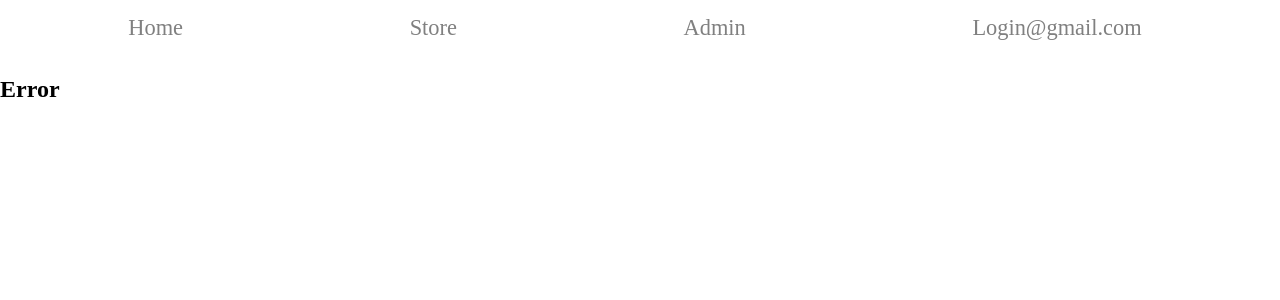
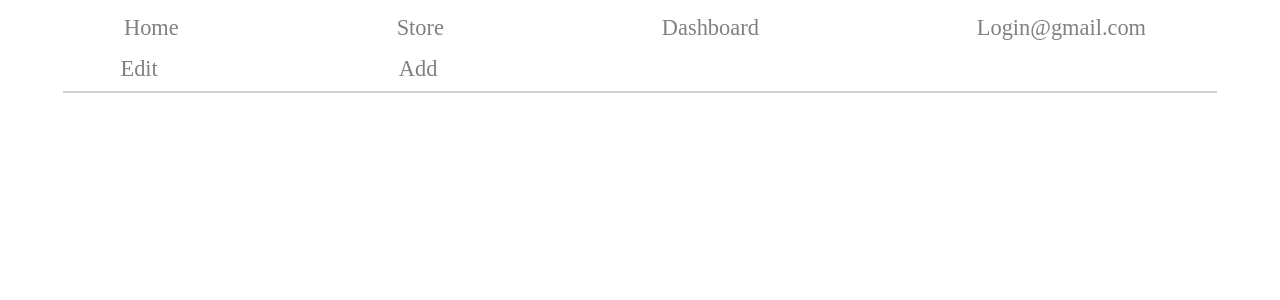
Before and after one commit to smcampbell1234/aws-store-runes, a React (Create React App) app: page /dashboard in a window 1280 px wide. Shown: the top 300 px of the page. Built offline with nearby package versions, Linux system fonts and the light colour scheme.

Commit message:
nested routing

```diff
--- a/src/App.js
+++ b/src/App.js
@@ -2,7 +2,17 @@ import {useState} from 'react';
 import {BrowserRouter, Routes, Route, useNavigate} from "react-router-dom";
 import './style/App.css';
 import Navbar from './components/Navbar';
-import { Error, Home, Login, Products,ProductDetails,Cart,Admin} from './pages';
+import {
+  Error,
+  Home,
+  Login,
+  Products,
+  ProductDetails,
+  Cart,
+  Dashboard,
+  EditItem,
+  AddItem
+  } from './pages';
 
 function App() {
   const [cart,setCart] = useState({});
@@ -35,7 +45,10 @@ function App() {
                       />}
         />
         <Route path="/cart" element={<Cart cart={cart} removeItem={removeItem} clearCart={clearCart} />} />
-        <Route path="/admin" element={<Admin />} />
+        <Route path="dashboard" element={<Dashboard />}>
+          <Route path="add" element={<AddItem />} />
+          <Route path="edit" element={<EditItem />} />
+        </Route>
         <Route path="error" element={<Error />} />
         <Route path="*" element={<Error />} />
       </Routes>
--- /dev/null
+++ b/src/components/DashboardNavbar.js
@@ -0,0 +1,21 @@
+import React from 'react'
+import { NavLink } from "react-router-dom";
+
+function DashboardNavbar() {
+  return (
+    <nav className="dashboard-navbar-wrapper">
+      <NavLink
+        to="/dashboard/edit"
+        className={({isActive}) => isActive ? "dash-link link active" : "dash-link link"}
+        >Edit</NavLink>
+      <NavLink
+        to="/dashboard/add"
+        className={({isActive}) => (isActive ? "dash-link link active" : "dash-link link")}
+        >Add</NavLink>
+      <div class="dummy-div"/>
+      <div class="dummy-div"/>
+    </nav>
+  )
+}
+
+export default DashboardNavbar
--- a/src/components/Navbar.js
+++ b/src/components/Navbar.js
@@ -24,10 +24,10 @@ const Navbar = ({cart}) => {
         >Store</NavLink>
 
       <NavLink
-        to="/admin"
+        to="/dashboard/edit"
         className={({isActive}) => isActive ? "link active" : "link"}
       >
-        Admin
+        Dashboard
       </NavLink>
 
       <div className="nav-login-cart link">
--- a/src/pages/Admin.js
+++ b/src/pages/AddItem.js
@@ -45,11 +45,6 @@ function Admin() {
 
       console.log(".... Attempting to post item")
       postProduct(newItem)
-
-
-
-
-
       setError({error:false,msg:""})
       setValue({})
     }
@@ -61,7 +56,6 @@ function Admin() {
 
   return (
     <div className="admin-wrapper">
-      <h1>Manage Store</h1>
       <form id="new-item-form" onSubmit={handleSubmit}>
         {itemFields.map(([field,description,required],idx) => (
           <FormLine
--- /dev/null
+++ b/src/pages/Dashboard.js
@@ -0,0 +1,16 @@
+import React from 'react';
+import DashboardNavbar from '../components/DashboardNavbar';
+import {Outlet} from "react-router-dom";
+
+function AdminDashboard() {
+  return (
+    <div>
+      <DashboardNavbar />
+      <div className="dashboard-wrapper">
+        <Outlet />
+      </div>
+    </div>
+  )
+}
+
+export default AdminDashboard
--- /dev/null
+++ b/src/pages/EditItem.js
@@ -0,0 +1,11 @@
+import React from 'react'
+
+function EditItem() {
+  return (
+    <div>
+      <h2>Edit Item</h2>
+    </div>
+  )
+}
+
+export default EditItem
--- a/src/style/App.css
+++ b/src/style/App.css
@@ -343,7 +343,6 @@
 }
 .new-item-input-wrapper{
   width: 100%;
-  outline: 1px solid red;
 }
 .new-item-input {
   width: 90%;
@@ -377,3 +376,29 @@
   text-align: center;
   font-weight: bold;
 }
+
+
+
+.dashboard-navbar-wrapper {
+  display: flex;
+  justify-content: space-around;
+  margin: 0px;
+}
+.no-margin {
+  margin: 0px;
+}
+.dash-link {
+  /* margin: 0 10%; */
+}
+.dummy-div {
+  width: 120px;
+  height: 5px;
+}
+.dashboard-wrapper {
+  width: 90%;
+  margin-left: auto;
+  margin-right: auto;
+  margin-top: 10px;
+  margin-bottom: 0px;
+  outline: 1px solid lightgray;
+}
```
Also changed, not shown: src/pages/index.js (+6 -2 lines).
